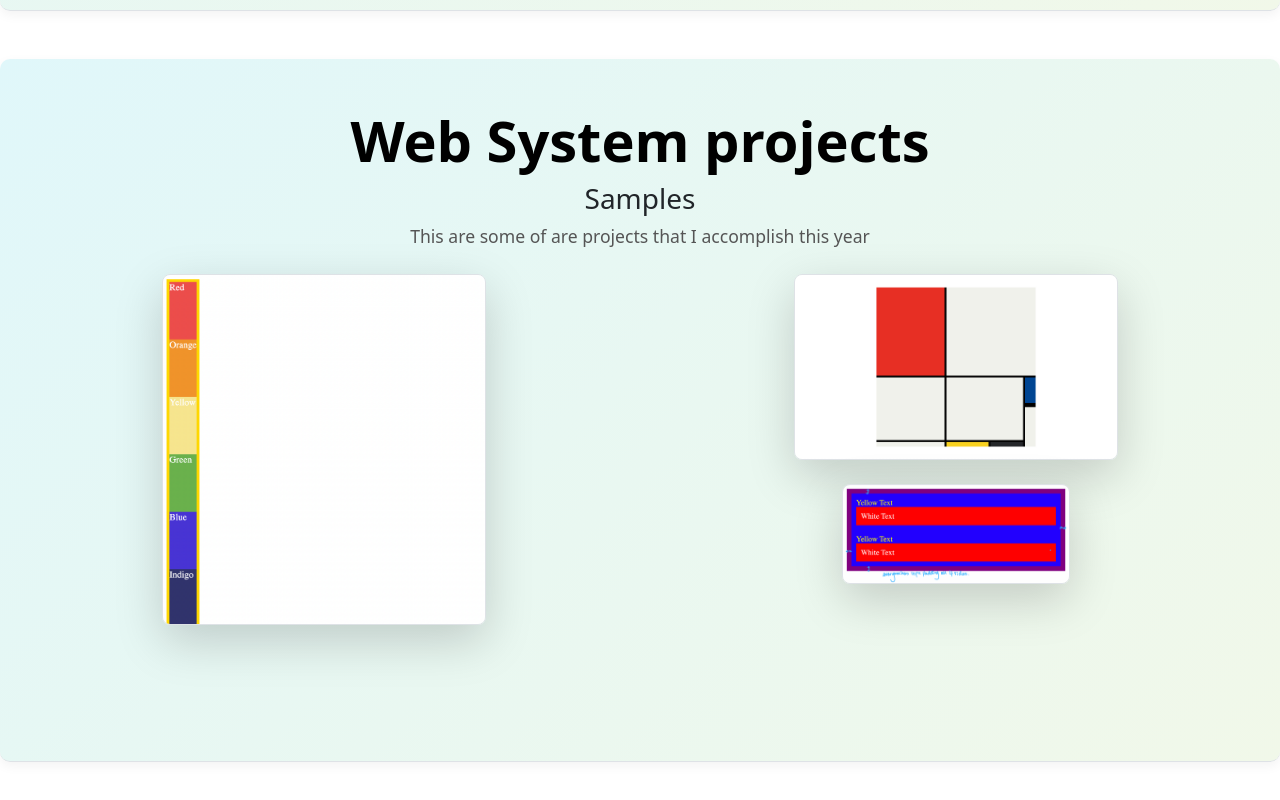
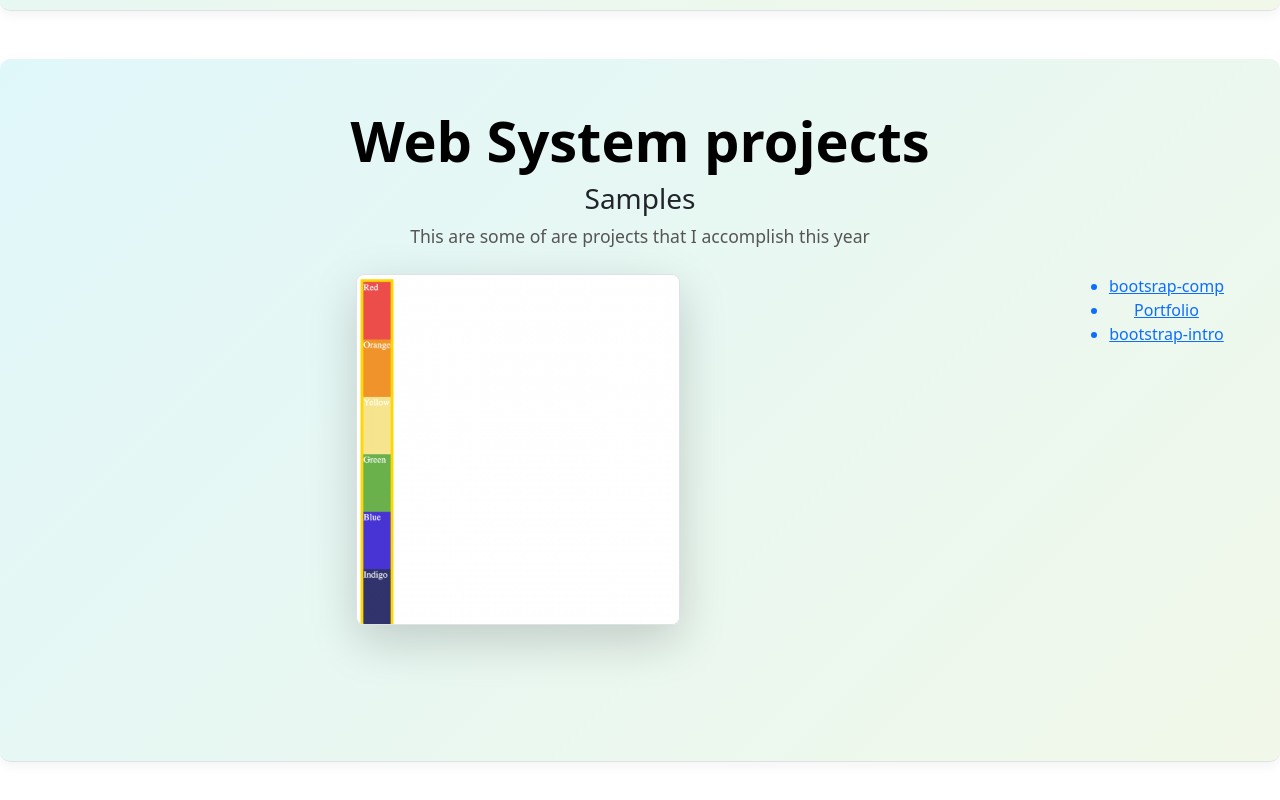
Before and after one commit to JpAquisan/My-web, a plain HTML site: page Projects/projects.html in a window 1280 px wide. Shown: the part 1112-1912 px from the top of the page. Drawn offline with nearby package versions, Linux system fonts and the light colour scheme.

Commit message:
Update projects.html

```diff
--- a/Projects/projects.html
+++ b/Projects/projects.html
@@ -51,16 +51,13 @@
       </div>
 
 
-        <div class="container px-5">
-          <img src="./img/project2.png" class="img-fluid border rounded-3 shadow-lg mb-4" alt="Certificate" width="400"
-            height="400" loading="lazy">
-
-            <div class="container px-5">
-              <img src="./img/project3.png" class="img-fluid border rounded-3 shadow-lg mb-4" alt="Certificate" width="500"
-                height="500" loading="lazy">
-
-        </div>
-    </div>
+      <p>
+        <ul>
+          <a href="https://jpaquisan.github.io/bootsrap-comp"><li> bootsrap-comp</li></a>
+          <a href="https://jpaquisan.github.io/Portfolio/"> <li>Portfolio</li></a>
+          <a href=" https://jpaquisan.github.io/bootstrap-intro/"><li>bootstrap-intro</li></a>
+        </ul>
+       </p>
   </div>
 </body>
 </html>
```
